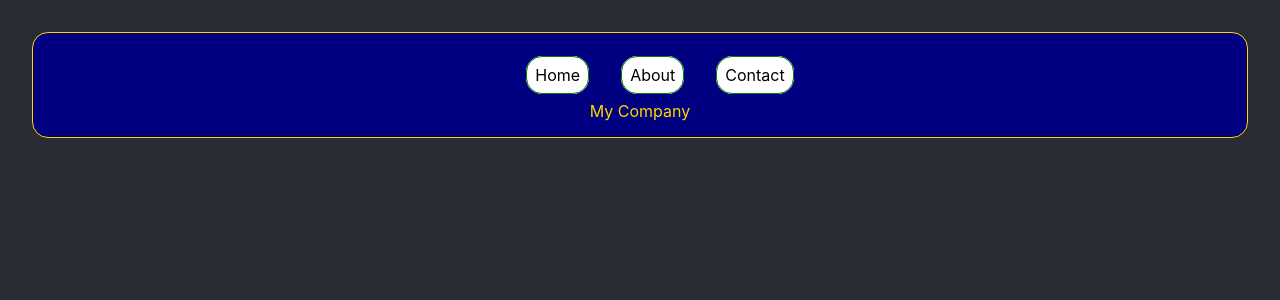
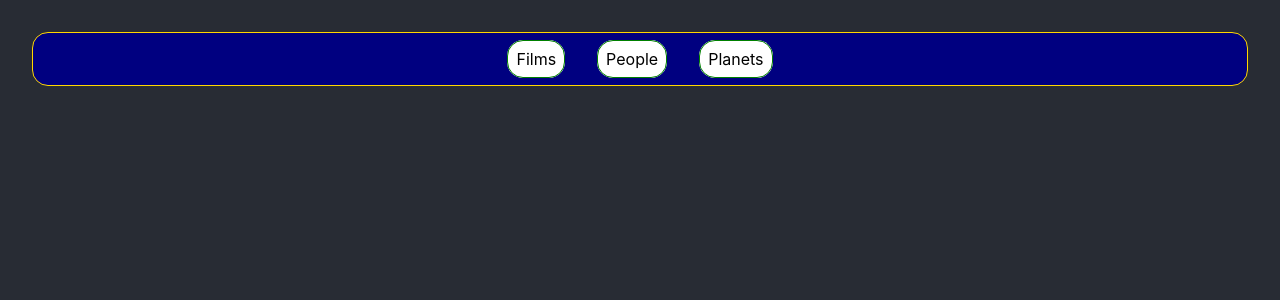
Before and after one commit to LucasLeow/React2021, a React (Create React App) app in the folder react-project/: page / in a window 1280 px wide. Shown: the top 300 px of the page. Built offline with nearby package versions, Linux system fonts and the light colour scheme.

Commit message:
Completed lesson 4: Creating components from data

```diff
--- a/react-project/src/components/App/App.js
+++ b/react-project/src/components/App/App.js
@@ -2,10 +2,10 @@ import './App.css';
 import Header from "../Header/Header";
 
 function App() {
-  const com_name = "My Company";
+
   return (
     <div className="App">
-        <Header company={com_name}/>
+        <Header />
     </div>
   );
 }
--- a/react-project/src/components/Header/Header.js
+++ b/react-project/src/components/Header/Header.js
@@ -1,11 +1,11 @@
 import "./Header.css";
 import Nav from "../Nav/Nav";
 
-export default function Header(props) {
+export default function Header() {
     return (
         <header className="header1">
             <Nav />
-            {props.company}
+
         </header>
     )
 }
--- /dev/null
+++ b/react-project/src/components/Link/Link.js
@@ -0,0 +1,7 @@
+import "./Link.css";
+
+export default function Link(props) {
+    return (
+        <a className="navLinks" href={props.link.url} target="_blank">{props.link.title}</a>
+    )
+}
--- a/react-project/src/components/Nav/Nav.css
+++ b/react-project/src/components/Nav/Nav.css
@@ -2,15 +2,9 @@ a:link, a:visited {
   background-color: white;
   color: black;
   border: 1px solid green;
-  text-align: center;
   text-decoration: none;
 padding: .5rem;
 border-radius:1rem;
+display:flex-inline;
+margin:1rem;
 }
-
-ul {
-    list-style-type: none;
-    display: flex;
-    justify-content: center;
-    gap:2rem;
-}
--- a/react-project/src/components/Nav/Nav.js
+++ b/react-project/src/components/Nav/Nav.js
@@ -1,13 +1,19 @@
 import "./Nav.css";
+import Link from "../Link/Link";
 
 export default function Nav() {
+
+    const links = [
+        {title: "Films", url:"https://swapi.dev/api/films"},
+        {title: "People", url:"https://swapi.dev/api/people"},
+        {title: "Planets", url:"https://swapi.dev/api/planets"}
+    ];
+
     return (
         <nav>
-            <ul className="navigation">
-                <li><a href="/">Home</a></li>
-                <li><a href="/">About</a></li>
-                <li><a href="/">Contact</a></li>
-            </ul>
+            {links.map((item) => (
+                <Link link={item} key={item.title}/>
+            ))}
         </nav>
     )
 }
```
Also changed, not shown: react-project/src/components/Link/Link.css (added), 1 other file (tests, documents, lock files or other folders).
